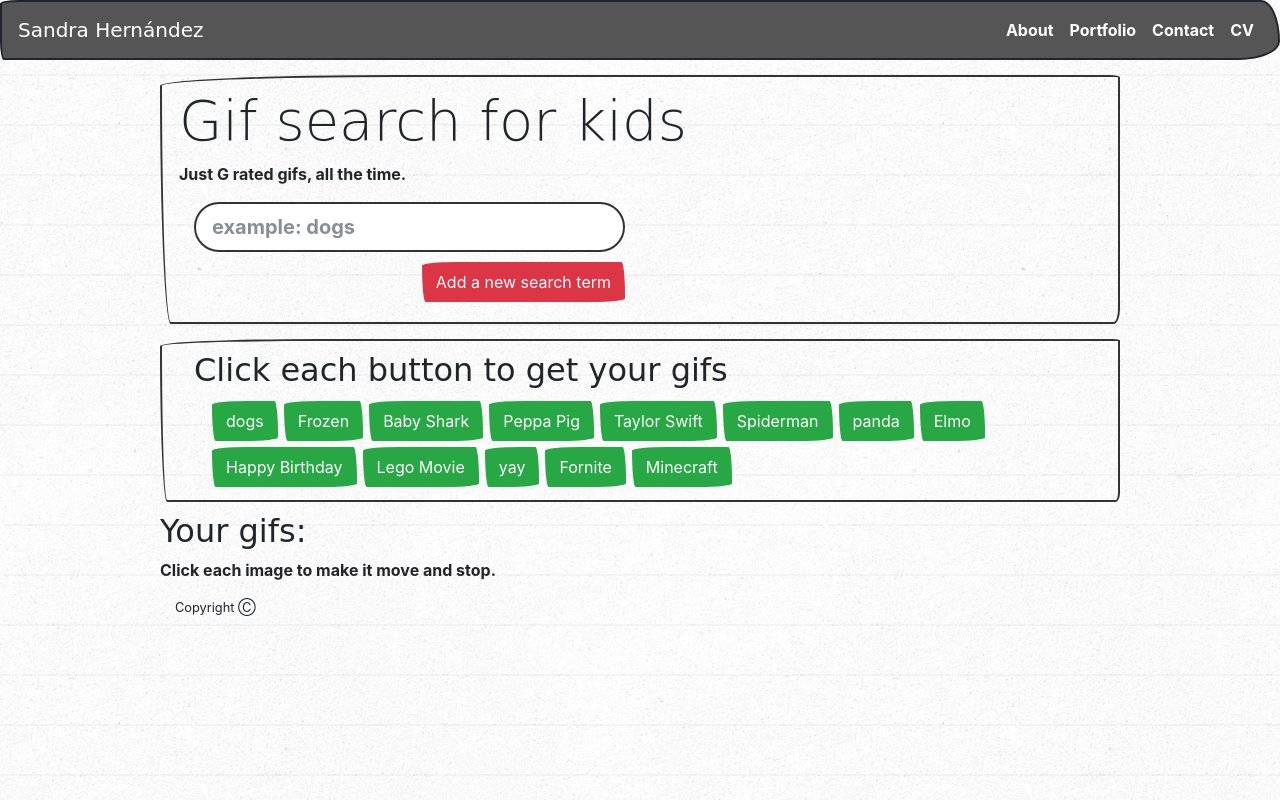
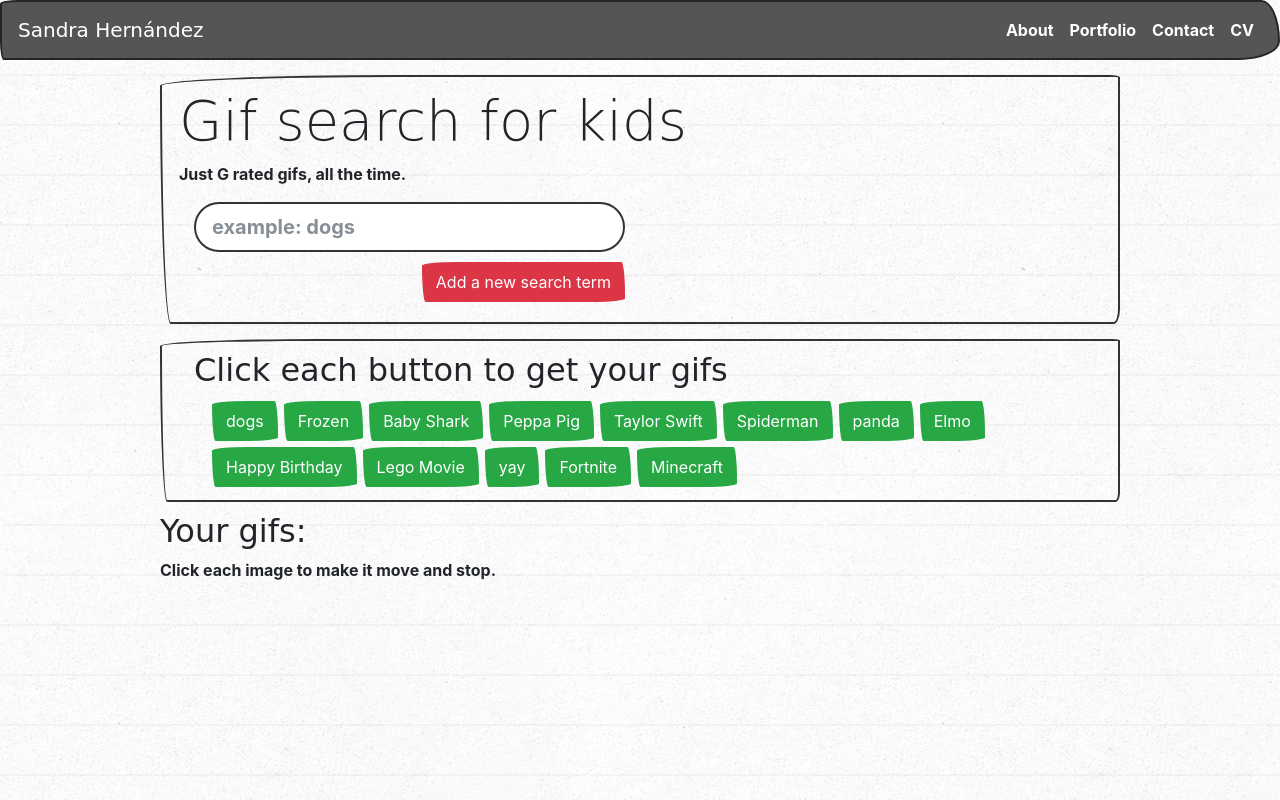
Before and after one commit to sahernandezr/Giftastic, a plain HTML site: page index.html in a window 1280 px wide. Drawn offline with nearby package versions, Linux system fonts and the light colour scheme; a web font is replaced by a local one.

Commit message:
css details

```diff
--- a/css/style.css
+++ b/css/style.css
@@ -16,7 +16,7 @@ padding-bottom: 10px;
 }
 
 .card {
-    width: 25%;
+    width: 20%;
     display: inline-block;
 }
 
--- a/index.html
+++ b/index.html
@@ -72,18 +72,6 @@
     </div>
     <!--closing search results div-->
 
-    <!--Sticky Footer still needs work -->
-    <footer class="footer">
-      <div class="container">
-        <span class="text"><small>Copyright &#9400;</small></span>
-      </div>
-    </footer>
-
-  </div>
-  <!--closing container-->
-
-
-
   <script src="https://code.jquery.com/jquery-3.3.1.slim.min.js"
     integrity="sha384-q8i/X+965DzO0rT7abK41JStQIAqVgRVzpbzo5smXKp4YfRvH+8abtTE1Pi6jizo"
     crossorigin="anonymous"></script>
--- a/javascript.js
+++ b/javascript.js
@@ -2,7 +2,7 @@
 $(document).ready(function () {
 
     //Create an initial array of wordsToSearch
-    var wordsToSearch = ["dogs", "Frozen", "Baby Shark", "Peppa Pig", "Taylor Swift", "Spiderman", "panda", "Elmo", "Happy Birthday", "Lego Movie", "yay", "Fornite", "Minecraft"];
+    var wordsToSearch = ["dogs", "Frozen", "Baby Shark", "Peppa Pig", "Taylor Swift", "Spiderman", "panda", "Elmo", "Happy Birthday", "Lego Movie", "yay", "Fortnite", "Minecraft"];
 
     //Create a button for each element of the array and show it in the buttons-go-here div
     function createButtons() {
@@ -67,11 +67,13 @@ $(document).ready(function () {
                 var Card = $("<div>");
                 Card.addClass("card border-info mb-3 clearfix");
                 (jumboWord).append(Card);
+                //Call src for stills and animates of each gif
                 Card.html("<img src='" + results[i].images.fixed_height_still.url + "' data-still='" + results[i].images.fixed_height_still.url + "' data-animate='" + results[i].images.fixed_height.url + "' data-state='still' class='gif'>")
                 Card.append("<p>" + results[i].title + "</p>");
                 Card.append("<p>Rating: " + results[i].rating + "</p>");
             }
 
+            //Click to animate and stop each gif function
             $(".gif").on("click", function () {
                 var state = $(this).attr("data-state");
 
@@ -89,6 +91,5 @@ $(document).ready(function () {
 
     })
 
-    //Show extra info about the gifs
 
 }); //closing of document ready
```
